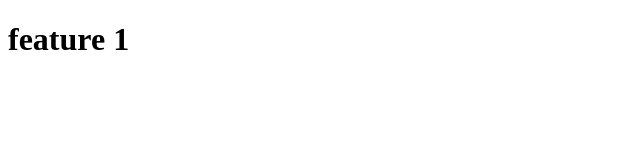
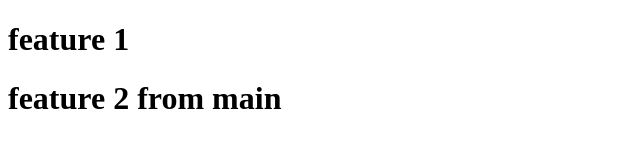
Before and after one commit to ashutoshmahapatra48/test-demo, a plain HTML site: page index.html in a window 1280 px wide. Shown: the whole page, without its empty margins (0-640 px from the left). Drawn offline with Linux system fonts and the light colour scheme.

Commit message:
feature-2 from main

```diff
--- a/index.html
+++ b/index.html
@@ -7,5 +7,6 @@
 </head>
 <body>
     <h1>feature 1</h1>
+    <h1>feature 2 from main</h1>
 </body>
 </html>
```
